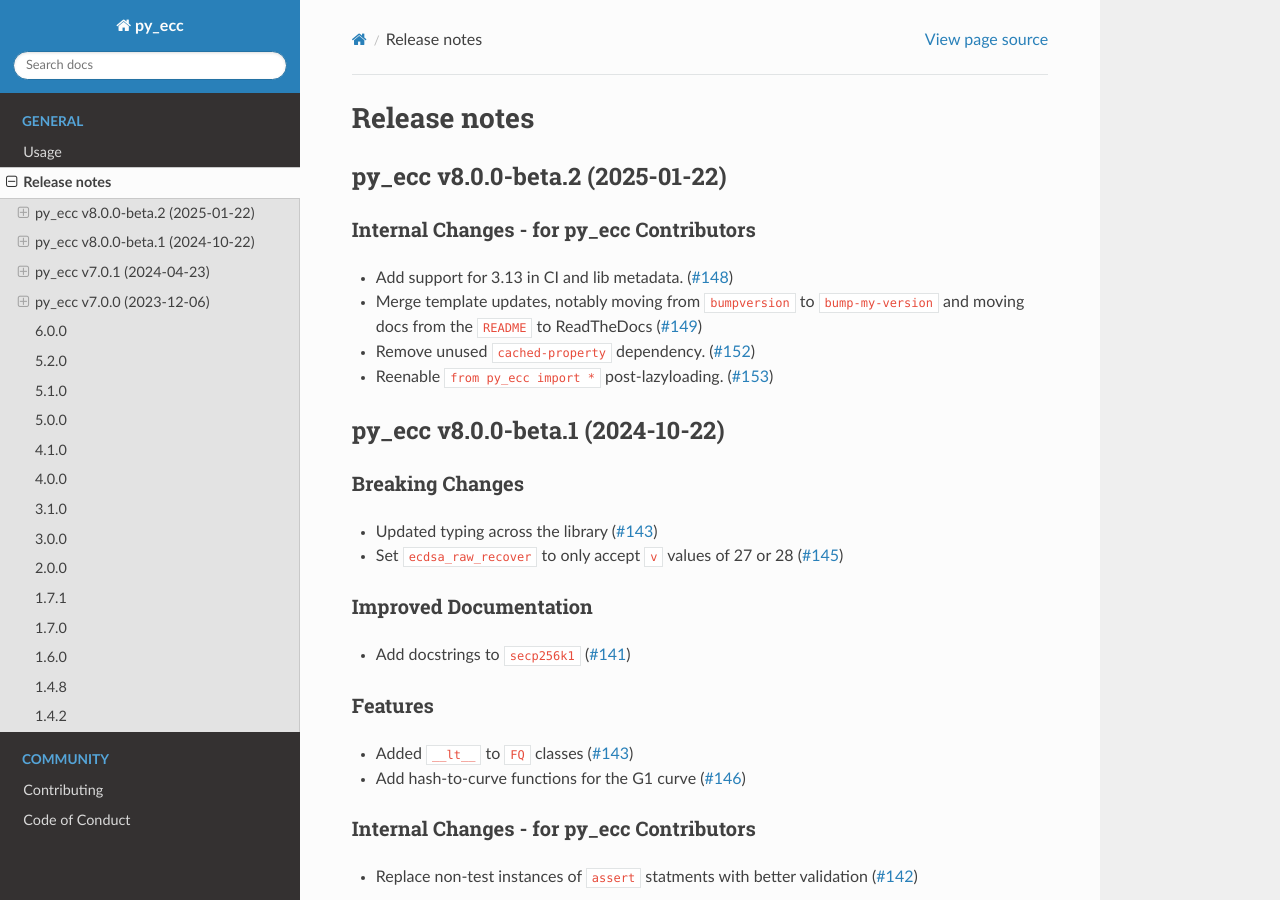
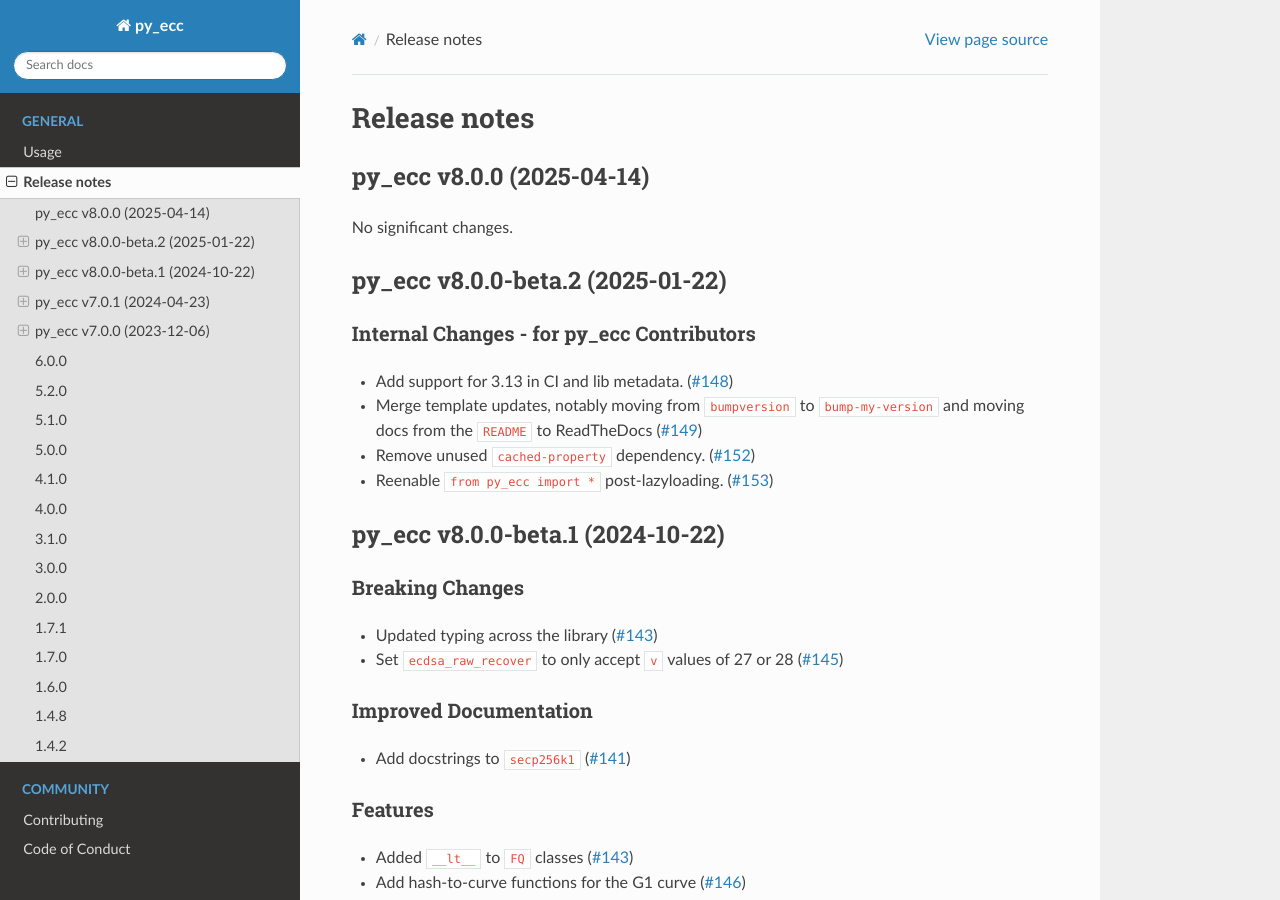
Before and after one commit to ethereum/py_ecc, a Sphinx documentation site: the page built from docs/release_notes.rst, in a window 1280 px wide and 900 px high. Built offline with Sphinx 7.4.7 and the Read the Docs theme 3.1.0, drawn with Linux system fonts in a browser that asks for light colours.

Commit message:
Compile release notes

```diff
--- a/docs/release_notes.rst
+++ b/docs/release_notes.rst
@@ -2,6 +2,12 @@ Release notes
 =============
 
 .. towncrier release notes start
+
+py_ecc v8.0.0 (2025-04-14)
+--------------------------
+
+No significant changes.
+
 
 py_ecc v8.0.0-beta.2 (2025-01-22)
 ---------------------------------
```
